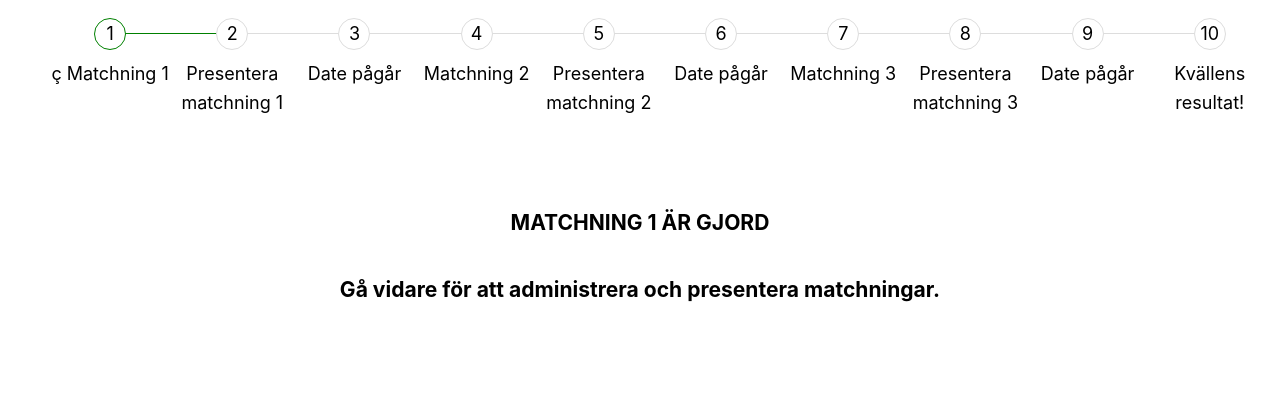
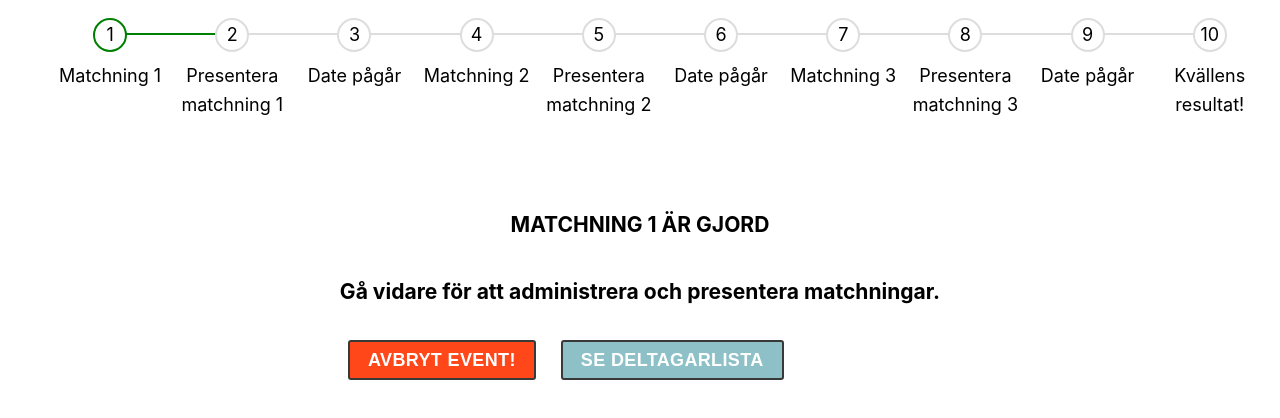
Before and after one commit to ehak123/SpeedDating, a Next.js app: page /adminongoing1 in a window 1280 px wide. Shown: the top 418 px of the page. Built offline with nearby package versions, Linux system fonts and the light colour scheme.

Commit message:
added buttons

```diff
--- a/components/adminongoingview.js
+++ b/components/adminongoingview.js
@@ -1,15 +1,11 @@
 import admin from '../styles/adminongoingview.module.css'
-import utilStyles from '../styles/utils.module.css'
-
-
-export const siteTitle = 'STH Speed Dating'
 
 export function PageHeader() {
   return (
           <>
             <div className={admin.container}>
               <ul className={admin.progressbar}>
-                <li className={admin.active}>ç Matchning 1 </li>
+                <li className={admin.active}>Matchning 1 </li>
                 <li> Presentera matchning 1 </li>
                 <li> Date pågår </li>
                 <li> Matchning 2 </li>
@@ -24,3 +20,23 @@ export function PageHeader() {
           </>
   )
 }
+
+export function AbortButton() {
+  return (
+          <>
+            <button  className={admin.buttonRed}>
+            <slot> Avbryt event! </slot>
+            </button>
+          </>
+  )
+}
+
+export function BlueButton() {
+  return (
+          <>
+            <button  className={admin.buttonBlue}>
+            <slot> Se deltagarlista </slot>
+            </button>
+          </>
+  )
+}
--- a/pages/adminongoing1.js
+++ b/pages/adminongoing1.js
@@ -1,9 +1,11 @@
 import Head from 'next/head'
 import utilStyles from '../styles/utils.module.css'
 import { PageHeader } from '../components/adminongoingview'
+import { AbortButton } from '../components/adminongoingview'
+import { BlueButton } from '../components/adminongoingview'
 
 
-export default function UpComingEvents() {
+export default function AdminOngoing1() {
   return (
     <div className={utilStyles.container}>
       <PageHeader />
@@ -19,6 +21,7 @@ export default function UpComingEvents() {
             Gå vidare för att administrera och presentera matchningar.
           </h3>
         </section>
+        <AbortButton/> <BlueButton/>
       </main>
     </div>
   )
--- a/styles/adminongoingview.module.css
+++ b/styles/adminongoingview.module.css
@@ -17,7 +17,7 @@
     width: 30px;
     height: 30px;
     line-height: 30px;
-    border: 1px solid #ddd;
+    border: 2px solid #ddd;
     display: block;
     text-align: center;
     margin: 0 auto 10px auto;
@@ -28,7 +28,7 @@
     content: '';
     position: absolute;
     width: 100%;
-    height: 1px;
+    height: 2px;
     background-color: #ddd;
     top: 15px;
     left: -50%;
@@ -43,3 +43,69 @@
 .progressbar li.active + li:after {
     background-color: green;
 }
+.buttonRed {
+    display: inline-block;
+    margin: 10px 10px;
+    padding: 0.5em 1em;
+    background: #ff471a;
+    border: 2px solid rgb(57, 57, 57);
+    border-radius: 3px;
+    color: #fff;
+    font-family: "Quicksand", sans-serif;
+    font-size: 1em;
+    font-weight: 700;
+    letter-spacing: 0.02em;
+    line-height: 1;
+    text-decoration: none;
+    text-transform: uppercase;
+    cursor: pointer;
+    transition: 0.3s;
+  }
+  .buttonRed:hover {
+    background:  #b30000;
+    color: #fff;
+  }
+  .buttonGreen {
+    display: inline-block;
+    margin: 10px 10px;
+    padding: 0.5em 1em;
+    background: rgb(102, 153, 51);
+    border: 2px solid rgb(57, 57, 57);
+    border-radius: 3px;
+    color: #fff;
+    font-family: "Quicksand", sans-serif;
+    font-size: 1em;
+    font-weight: 700;
+    letter-spacing: 0.02em;
+    line-height: 1;
+    text-decoration: none;
+    text-transform: uppercase;
+    cursor: pointer;
+    transition: 0.3s;
+  }
+  .buttonGreen:hover {
+    background:  #006600;
+    color: #fff;
+  }
+  .buttonBlue {
+    display: inline-block;
+    margin: 10px 10px;
+    padding: 0.5em 1em;
+    background: rgb(141, 192, 199);
+    border: 2px solid rgb(57, 57, 57);
+    border-radius: 3px;
+    color: #fff;
+    font-family: "Quicksand", sans-serif;
+    font-size: 1em;
+    font-weight: 700;
+    letter-spacing: 0.02em;
+    line-height: 1;
+    text-decoration: none;
+    text-transform: uppercase;
+    cursor: pointer;
+    transition: 0.3s;
+  }
+  .buttonBlue:hover {
+    background:  #184a8b;
+    color: #fff;
+  }
```
